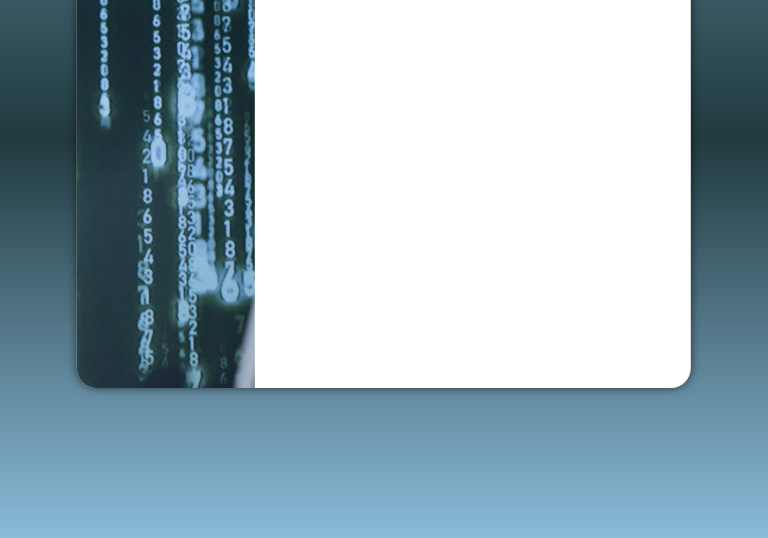
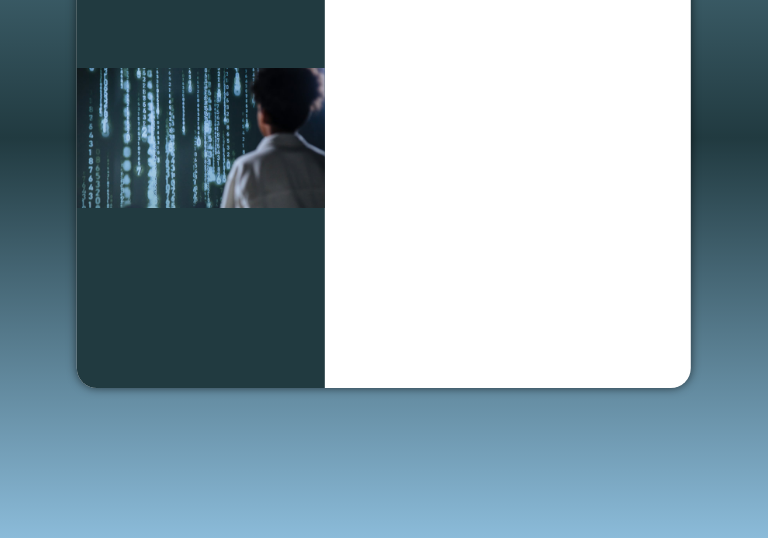
Before and after one commit to cabolucas/projeto-login, a plain HTML site: page index.html in a window 768 px wide. Shown: the part 262-800 px from the top of the page. Drawn offline with Linux system fonts and the light colour scheme.

Commit message:
Update media-query.css

```diff
--- a/estilos/media-query.css
+++ b/estilos/media-query.css
@@ -14,8 +14,13 @@
 
     section#login > div#imagem {
         float: left;
-        width: 30%;
+        width: 50%;
         height: 100%;
+        background-color: #213A40;
+        background-size: contain;
+        background-repeat: no-repeat;
+
+
     }
 
     section#login > div#formulario {
```
